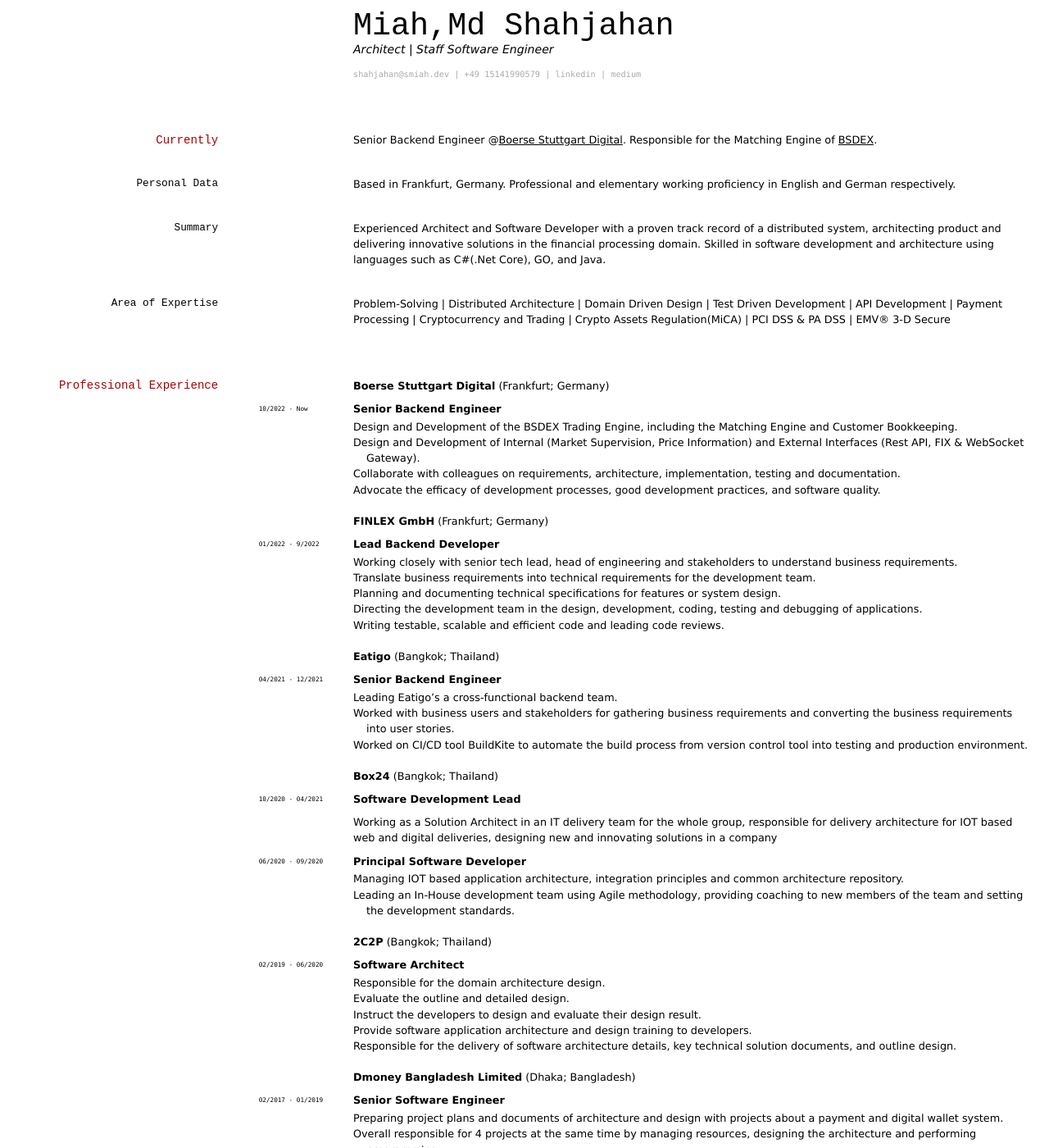
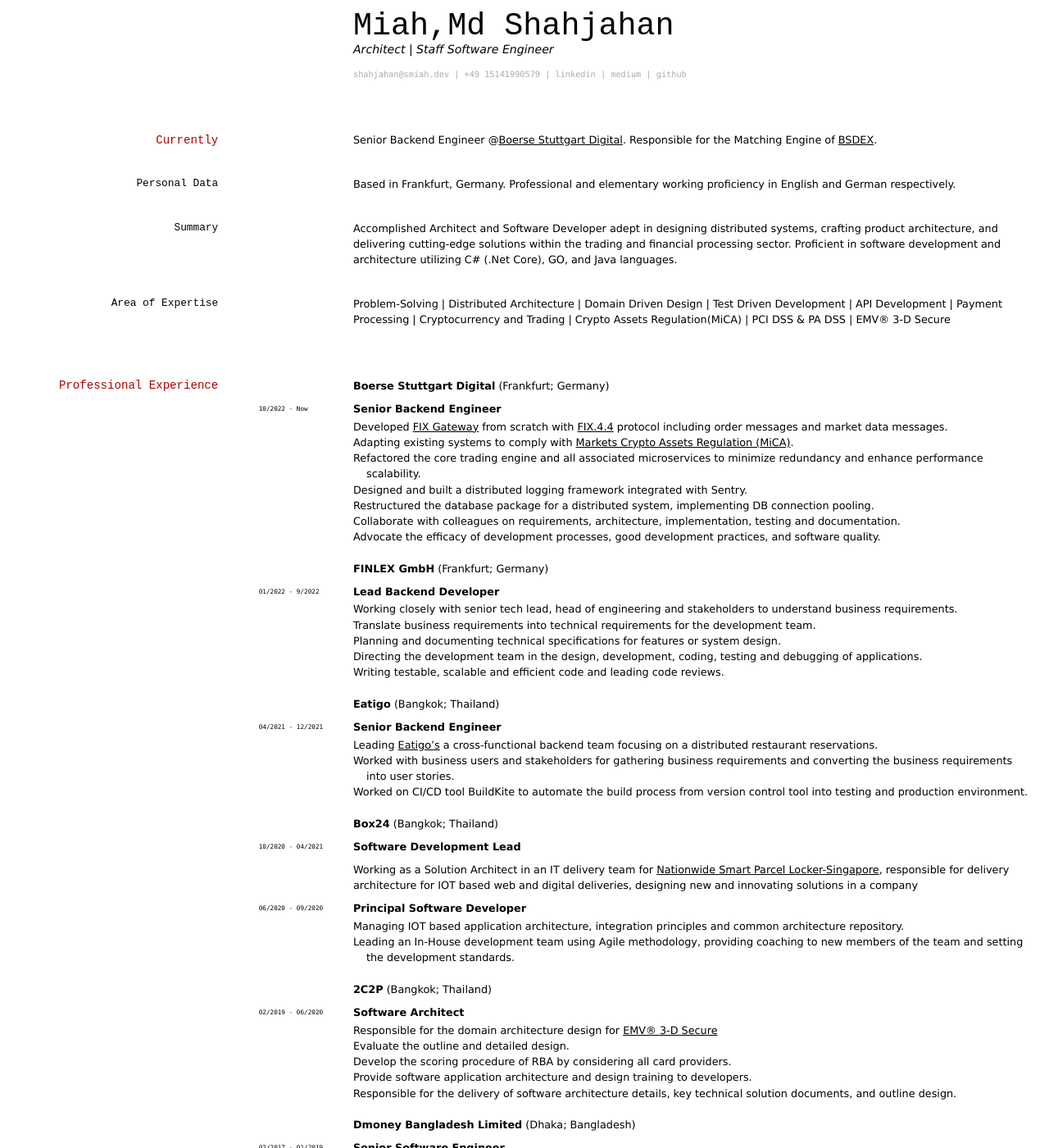
Before and after one commit to mdshahjahanmiah/mdshahjahanmia.github.io, a Jekyll site: the page built from index.md, in a window 1280 px wide and 1400 px high. Shown: the whole window at 82% size. Built offline with Jekyll 4.4.1, drawn with Linux system fonts in a browser that asks for light colours; some of the changed text lies outside the part shown.

Commit message:
feat: update professional experience

```diff
--- a/index.md
+++ b/index.md
@@ -10,6 +10,7 @@
 | <a href="tel:+4915141990579">+49 15141990579</a>
 | <a href="https://www.linkedin.com/in/hasan-shahjahan/">linkedin</a>
 | <a href="https://medium.com/@hasanshahjahan">medium</a>
+| <a href="https://github.com/mdshahjahanmiah">github</a>
 </div>
 
 
@@ -23,8 +24,7 @@
 
 ### Summary
 
-Experienced Architect and Software Developer with a proven track record of a distributed system, architecting product and delivering innovative solutions in the financial processing domain.
-Skilled in software development and architecture using languages such as C#(.Net Core), GO, and Java.
+Accomplished Architect and Software Developer adept in designing distributed systems, crafting product architecture, and delivering cutting-edge solutions within the trading and financial processing sector. Proficient in software development and architecture utilizing C# (.Net Core), GO, and Java languages.
 
 ### Area of Expertise
 Problem-Solving | Distributed Architecture | Domain Driven Design | Test Driven Development | API Development | Payment Processing | Cryptocurrency and Trading | Crypto Assets Regulation(MiCA) | PCI DSS & PA DSS | EMV® 3-D Secure
@@ -37,8 +37,11 @@
 `10/2022 - Now`
 __Senior Backend Engineer__
 
-- Design and Development of the BSDEX Trading Engine, including the Matching Engine and Customer Bookkeeping.
-- Design and Development of Internal (Market Supervision, Price Information) and External Interfaces (Rest API, FIX & WebSocket Gateway).
+- Developed [FIX Gateway](https://docs.bsdex.de/#section/fix-api) from scratch with [FIX.4.4](https://www.fixtrading.org/standards/fix-4-4/) protocol including order messages and market data messages.
+- Adapting existing systems to comply with [Markets Crypto Assets Regulation (MiCA)](https://www.esma.europa.eu/esmas-activities/digital-finance-and-innovation/markets-crypto-assets-regulation-mica).
+- Refactored the core trading engine and all associated microservices to minimize redundancy and enhance performance scalability.
+- Designed and built a distributed logging framework integrated with Sentry.
+- Restructured the database package for a distributed system, implementing DB connection pooling.
 - Collaborate with colleagues on requirements, architecture, implementation, testing
   and documentation.
 - Advocate the efficacy of development processes, good development practices, and
@@ -60,7 +63,7 @@
 `04/2021 - 12/2021`
 __Senior Backend Engineer__
 
-- Leading Eatigo's a cross-functional backend team.
+- Leading [Eatigo's](https://eatigo.com/) a cross-functional backend team focusing on a distributed restaurant reservations.
 - Worked with business users and stakeholders for gathering business requirements and converting the business requirements into user stories.
 - Worked on CI/CD tool BuildKite to automate the build process from version control tool into testing and production environment.
 
@@ -69,7 +72,7 @@
 `10/2020 - 04/2021`
 __Software Development Lead__
 
-Working as a Solution Architect in an IT delivery team for the whole group, responsible for delivery architecture for IOT based web and digital deliveries, designing new and innovating solutions in a company
+Working as a Solution Architect in an IT delivery team for [Nationwide Smart Parcel Locker-Singapore](https://www.imda.gov.sg/resources/press-releases-factsheets-and-speeches/press-releases/2021/nationwide-parcel-locker-network-launched), responsible for delivery architecture for IOT based web and digital deliveries, designing new and innovating solutions in a company
 
 `06/2020 - 09/2020`
 __Principal Software Developer__
@@ -82,9 +85,9 @@
 `02/2019 - 06/2020`
 __Software Architect__
 
-- Responsible for the domain architecture design.
+- Responsible for the domain architecture design for [EMV® 3-D Secure](https://developer.2c2p.com/docs/direct-api-method-3ds-card-payment)
 - Evaluate the outline and detailed design.
-- Instruct the developers to design and evaluate their design result.
+- Develop the scoring procedure of RBA by considering all card providers.
 - Provide software application architecture and design training to developers.
 - Responsible for the delivery of software architecture details, key technical solution documents, and outline design.
 
@@ -93,7 +96,7 @@
 `02/2017 - 01/2019`
 __Senior Software Engineer__
 
-- Preparing project plans and documents of architecture and design with projects about a payment and digital wallet system.
+- Preparing project plans and documents of architecture and design with projects about a payment and [digital wallet system](https://www.dmoney.com.bd/service.html)
 - Overall responsible for 4 projects at the same time by managing resources, designing the architecture and performing programming.
 - All projects are sensitive due to the security of the digital wallet. I have worked with many technologies to help users secure all personal information, and the system has to show correct data to users.
 
@@ -102,7 +105,7 @@
 `06/2014 - 01/2017`
 __Software Engineer__
 
-- Worked with internet banking and mobile banking service of a Core banking system.
+- Worked with internet banking and mobile banking service of a [core banking system](https://leads.com.bd/).
 - Responsible for major features which are top-up, balance inquiry, account statement, LC, Bank guarantee, utility bill and Tuition fees.
 - The main role is programming and helping the team to do peer-review.
 
@@ -154,7 +157,7 @@
 Kubernetes, Docker
 
 `Monitoring`
-Kibana, Prometheus, Grafana
+Kibana, Prometheus, Grafana, Sentry
 
 `Delivery Processes`
 Agile (Scrum, Kanban, Pair Programming)
```
Also changed, not shown: other parts of index.md (+1 -1 lines).
